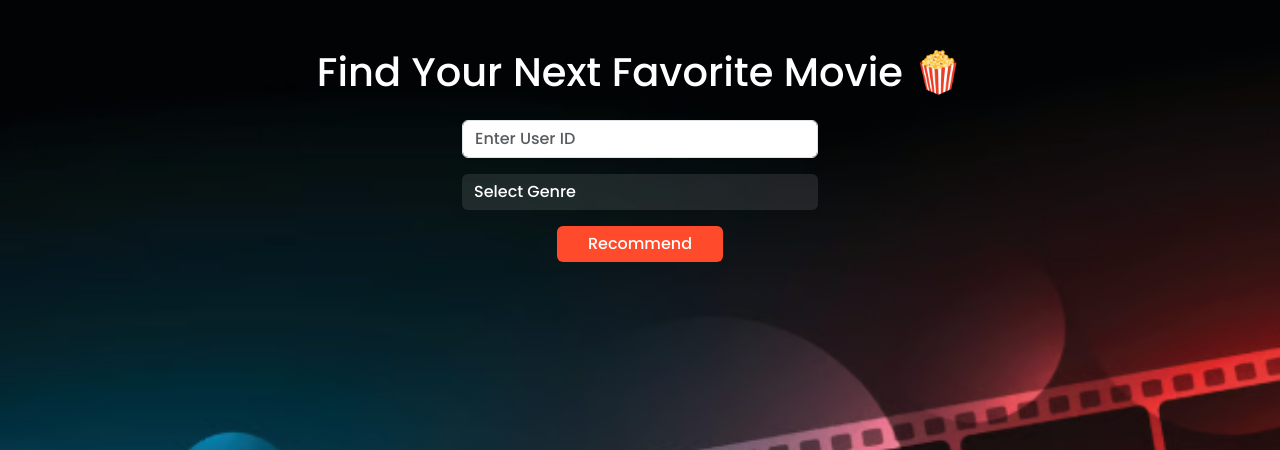
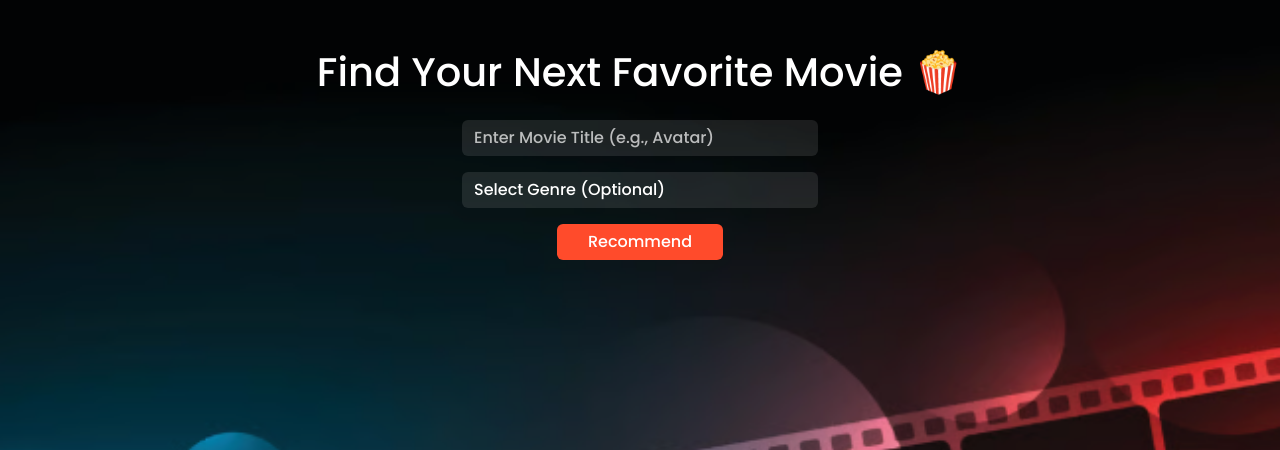
Before and after one commit to Vanshika218/movie-recommender, a Flask app: page / in a window 1280 px wide. Shown: the top 450 px of the page. Run offline with Flask 3, Linux system fonts and the light colour scheme; parts of the project's set-up code (start-up, migrations or seed data) failed here and were passed over.

Commit message:
Fixed the bugs

```diff
--- a/app.py
+++ b/app.py
@@ -1,103 +1,126 @@
 from flask import Flask, render_template, request
-from surprise import SVD, Dataset
-from surprise.model_selection import train_test_split
 from collections import defaultdict
 import os
+import pandas as pd
+import json
 import requests
-import re
+from sklearn.feature_extraction.text import TfidfVectorizer
+from sklearn.metrics.pairwise import linear_kernel
 
 app = Flask(__name__)
 
+# Load and prepare data
+movies_df = pd.read_csv('tmdb_5000_movies.csv')
+credits_df = pd.read_csv('tmdb_5000_credits.csv')
+
+# Merge on movie ID
+df = movies_df.merge(credits_df, left_on='id', right_on='movie_id', how='inner')
+df = df.drop(columns=['movie_id', 'title_y']).rename(columns={'title_x': 'title'})
+
+# Extract director from crew
+def get_director(x):
+    try:
+        crew = json.loads(x)
+        for i in crew:
+            if i['job'] == 'Director':
+                return i['name']
+        return ''
+    except:
+        return ''
+
+df['director'] = df['crew'].apply(get_director)
+
+# Extract top 3 cast
+def get_top_cast(x, n=3):
+    try:
+        cast = json.loads(x)
+        return [i['name'] for i in cast[:n]]
+    except:
+        return []
+
+df['top_cast'] = df['cast'].apply(get_top_cast)
+
+# Extract lists from JSON strings
+def get_list(x):
+    try:
+        items = json.loads(x)
+        return [i['name'] for i in items]
+    except:
+        return []
+
+df['genres_list'] = df['genres'].apply(get_list)
+df['keywords_list'] = df['keywords'].apply(get_list)
+
+# Create feature soup for similarity
+def create_soup(x):
+    overview = str(x['overview']) if pd.notnull(x['overview']) else ''
+    return ' '.join(x['genres_list']) + ' ' + ' '.join(x['keywords_list']) + ' ' + overview + ' ' + x['director'] + ' ' + ' '.join(x['top_cast'])
+
+df['soup'] = df.apply(create_soup, axis=1)
+
+# TF-IDF and cosine similarity
+tfidf = TfidfVectorizer(stop_words='english')
+tfidf_matrix = tfidf.fit_transform(df['soup'])
+cosine_sim = linear_kernel(tfidf_matrix, tfidf_matrix)
+
+# Title to index mapping
+indices = pd.Series(df.index, index=df['title']).drop_duplicates()
+
+# Get similar movies
+def get_recommendations(title, n=50):
+    if title not in indices:
+        return []
+    idx = indices[title]
+    sim_scores = list(enumerate(cosine_sim[idx]))
+    sim_scores = sorted(sim_scores, key=lambda x: x[1], reverse=True)
+    sim_scores = sim_scores[1:n+1]  # Exclude self
+    movie_indices = [i[0] for i in sim_scores]
+    return df['title'].iloc[movie_indices]
+
+# Get movie details from DataFrame and TMDB API
 TMDB_API_KEY = os.getenv("TMDB_API_KEY", "6cf8c75b96fccf52ba6b8c310aafe1d3")
-
-# Clean MovieLens titles
-def clean_title(title):
-    title = re.sub(r"\(\d{4}\)", "", title).strip()
-    if ", The" in title:
-        title = "The " + title.replace(", The", "")
-    elif ", An" in title:
-        title = "An " + title.replace(", An", "")
-    elif ", A" in title:
-        title = "A " + title.replace(", A", "")
-    return title.strip()
-
-# Fetch movie details from TMDb
 def get_movie_details(title):
+    if title not in df['title'].values:
+        return "No description found.", "https://via.placeholder.com/300x200?text=No+Poster", "Unknown"
+    movie = df[df['title'] == title].iloc[0]
+    summary = movie['overview'] if pd.notnull(movie['overview']) else "No description available."
+    genre_text = ", ".join(movie['genres_list']) if movie['genres_list'] else "Unknown"
     try:
-        query = clean_title(title)
+        query = title
         url = "https://api.themoviedb.org/3/search/movie"
         params = {"api_key": TMDB_API_KEY, "query": query}
         response = requests.get(url, params=params)
         data = response.json()
-
         if data["results"]:
-            movie = data["results"][0]
-            summary = movie.get("overview", "No description available.")
-            poster_path = movie.get("poster_path")
+            poster_path = data["results"][0].get("poster_path")
             poster_url = f"https://image.tmdb.org/t/p/w500{poster_path}" if poster_path else "https://via.placeholder.com/300x200?text=No+Poster"
-
-            # Get genres
-            movie_id = movie["id"]
-            details_url = f"https://api.themoviedb.org/3/movie/{movie_id}"
-            details_params = {"api_key": TMDB_API_KEY}
-            details_resp = requests.get(details_url, params=details_params).json()
-            genres = [g["name"] for g in details_resp.get("genres", [])]
-            genre_text = ", ".join(genres) if genres else "Unknown"
-
-            return summary, poster_url, genre_text
         else:
-            return "No description found.", "https://via.placeholder.com/300x200?text=No+Poster", "Unknown"
-    except Exception:
-        return "Error retrieving description.", "https://via.placeholder.com/300x200?text=Error", "Unknown"
-
-# Load MovieLens data
-data = Dataset.load_builtin('ml-100k')
-trainset, testset = train_test_split(data, test_size=0.25)
-algo = SVD()
-algo.fit(trainset)
-
-# Movie ID -> Name
-movie_names = {}
-path = os.path.expanduser("~/.surprise_data/ml-100k/ml-100k/u.item")
-with open(path, encoding='ISO-8859-1') as f:
-    for line in f:
-        parts = line.strip().split('|')
-        movie_id, movie_name = parts[0], parts[1]
-        movie_names[movie_id] = movie_name
-
-# Get top N predictions
-def get_top_n(predictions, n=50):
-    top_n = defaultdict(list)
-    for uid, iid, true_r, est, _ in predictions:
-        top_n[uid].append((iid, est))
-    for uid, user_ratings in top_n.items():
-        user_ratings.sort(key=lambda x: x[1], reverse=True)
-        top_n[uid] = user_ratings[:n]
-    return top_n
-
-predictions = algo.test(testset)
-top_n = get_top_n(predictions, n=50)
+            poster_url = "https://via.placeholder.com/300x200?text=No+Poster"
+    except Exception as e:
+        print(f"TMDB API error for {title}: {e}")  # Debug
+        poster_url = "https://via.placeholder.com/300x200?text=Error"
+    return summary, poster_url, genre_text
 
 @app.route("/", methods=["GET", "POST"])
 def home():
     recommendations = []
     if request.method == "POST":
-        user_id = request.form.get("user_id")
+        movie_title = request.form.get("movie_title")
         selected_genre = request.form.get("genre")
-
-        if user_id in top_n:
+        print(f"Received movie_title: {movie_title}, genre: {selected_genre}")  # Debug
+        if movie_title:
+            similar_titles = get_recommendations(movie_title, n=50)
+            print(f"Similar titles: {similar_titles.tolist()}")  # Debug
             count = 0
-            for iid, rating in top_n[user_id]:
+            for sim_title in similar_titles:
                 if count >= 5:
                     break
-                name = movie_names[iid]
-                summary, poster, genre_text= get_movie_details(name)
-
-                # Filter based on user selection
-                if (selected_genre.lower() in genre_text.lower()):
-                    recommendations.append((name, rating, summary, poster, genre_text))
-                    count += 1
-
+                summary, poster, genre_text = get_movie_details(sim_title)
+                if selected_genre and selected_genre.lower() not in genre_text.lower():
+                    continue
+                rating = df[df['title'] == sim_title]['vote_average'].iloc[0] if pd.notnull(df[df['title'] == sim_title]['vote_average'].iloc[0]) else "N/A"
+                recommendations.append((sim_title, rating, summary, poster, genre_text))
+                count += 1
     return render_template("index.html", recommendations=recommendations)
 
 if __name__ == "__main__":
--- a/templates/index.html
+++ b/templates/index.html
@@ -6,6 +6,7 @@
   <meta name="viewport" content="width=device-width, initial-scale=1">
   <link href="https://cdn.jsdelivr.net/npm/bootstrap@5.3.0/dist/css/bootstrap.min.css" rel="stylesheet">
   <link href="https://fonts.googleapis.com/css2?family=Poppins:wght@300;500;700&display=swap" rel="stylesheet">
+  <link rel="icon" href="data:,"> <!-- Prevent favicon 404 -->
   <style>
    body {
     font-family: 'Poppins', sans-serif;
@@ -17,8 +18,9 @@
     .btn-custom { background: #ff4b2b; color: white; border: none; }
     .btn-custom:hover { background: #ff6a49; }
     .movie-poster { height: 200px; object-fit: cover; border-radius: 10px; }
-    select.form-select { background: rgba(255,255,255,0.1); color: white; border: none; }
+    select.form-select, input.form-control { background: rgba(255,255,255,0.1); color: white; border: none; }
     select.form-select option { color: black; }
+    input.form-control::placeholder { color: rgba(255,255,255,0.7); }
   </style>
 </head>
 <body>
@@ -28,20 +30,22 @@
   <form method="POST" class="text-center mb-5">
     <div class="row justify-content-center mb-3">
       <div class="col-md-4">
-        <input type="text" name="user_id" class="form-control" placeholder="Enter User ID" required>
+        <input type="text" name="movie_title" class="form-control" placeholder="Enter Movie Title (e.g., Avatar)" required>
       </div>
     </div>
 
     <div class="row justify-content-center mb-3">
       <div class="col-md-4">
-        <select name="genre" class="form-select" required>
-          <option value="">Select Genre</option>
+        <select name="genre" class="form-select">
+          <option value="">Select Genre (Optional)</option>
           <option value="Action">Action</option>
+          <option value="Adventure">Adventure</option>
           <option value="Comedy">Comedy</option>
           <option value="Romance">Romance</option>
           <option value="Drama">Drama</option>
           <option value="Thriller">Thriller</option>
           <option value="Horror">Horror</option>
+          <option value="Science Fiction">Science Fiction</option>
         </select>
       </div>
     </div>
@@ -55,13 +59,13 @@
 
   {% if recommendations %}
     <div class="row justify-content-center">
-      {% for movie in recommendations %}
+      {% for title, rating, summary, poster, genre in recommendations %}
         <div class="col-md-4">
           <div class="glass-card text-center">
-            <img src="{{ movie[3] }}" class="movie-poster mb-3">
-            <p><strong>Name:</strong> {{ movie[0] }}</p>
-            <p><strong>Rating:</strong> {{ "%.2f"|format(movie[1]) }}</p>
-            <p><strong>Genre:</strong> {{ movie[4] }}</p>
+            <img src="{{ poster }}" class="movie-poster mb-3" alt="{{ title }} poster">
+            <p><strong>Name:</strong> {{ title }}</p>
+            <p><strong>Rating:</strong> {{ "%.2f"|format(rating|float) if rating != "N/A" else "N/A" }}</p>
+            <p><strong>Genre:</strong> {{ genre }}</p>
             <button class="btn btn-custom" data-bs-toggle="modal" data-bs-target="#modal{{ loop.index }}">View Summary</button>
           </div>
         </div>
@@ -70,10 +74,10 @@
           <div class="modal-dialog modal-dialog-centered">
             <div class="modal-content text-white bg-dark">
               <div class="modal-header">
-                <h5 class="modal-title">{{ movie[0] }}</h5>
+                <h5 class="modal-title">{{ title }}</h5>
                 <button type="button" class="btn-close btn-close-white" data-bs-dismiss="modal"></button>
               </div>
-              <div class="modal-body"><p>{{ movie[2] }}</p></div>
+              <div class="modal-body"><p>{{ summary }}</p></div>
             </div>
           </div>
         </div>
```
Also changed, not shown: 2 other files.
